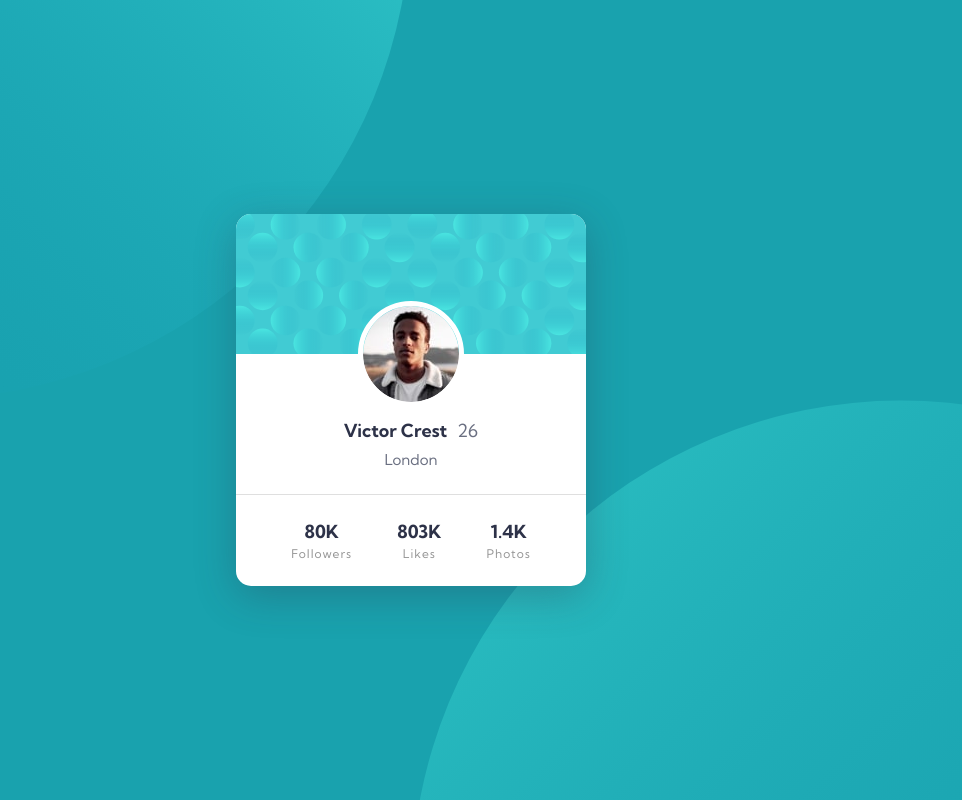
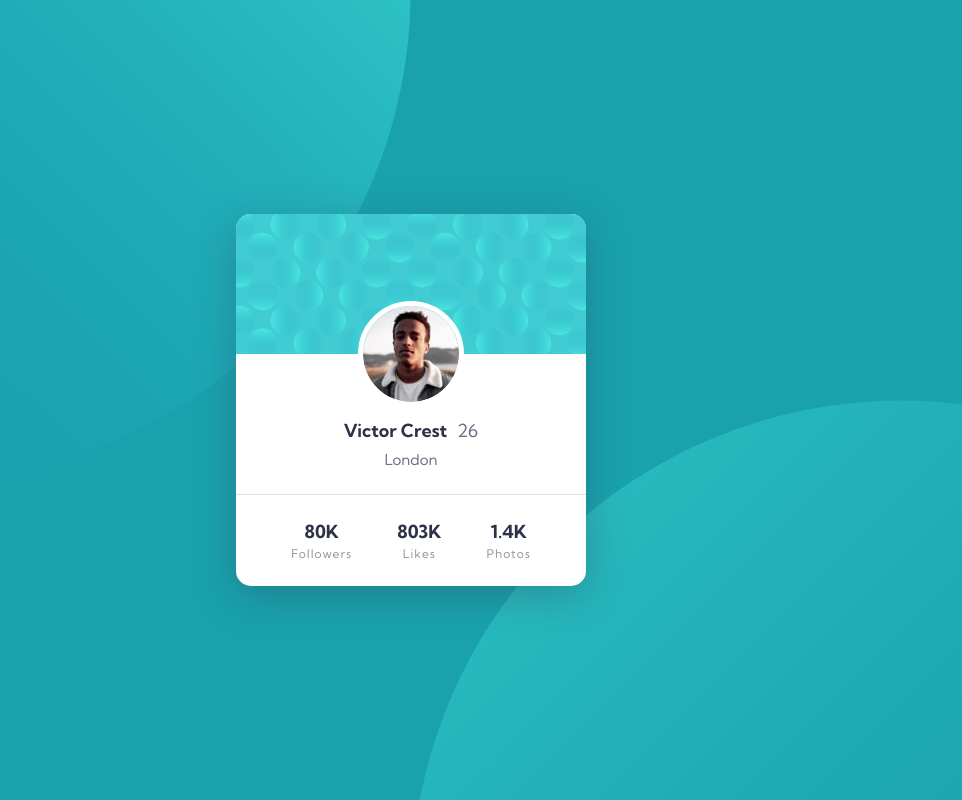
Before and after one commit to JenaCarry/frontend-mentor, a plain HTML site: page profile-card-component-main/index.html in a window 1280 px wide. Shown: the whole page, without its empty margins (229-1191 px from the left). Drawn offline with Linux system fonts and the light colour scheme.

Commit message:
Update style.css

```diff
--- a/profile-card-component-main/assets/css/style.css
+++ b/profile-card-component-main/assets/css/style.css
@@ -27,7 +27,7 @@ body {
     background-color: var(--dark-cyan);
     background-image: url("../images/bg-pattern-top.svg"), url("../images/bg-pattern-bottom.svg");
     background-repeat: no-repeat, no-repeat;
-    background-position: right 50vw bottom 50vh, left 50vw top 50vh;
+    background-position: right 50vw bottom 40vh, left 50vw top 50vh;
     padding: 20px;
 }
 
```
